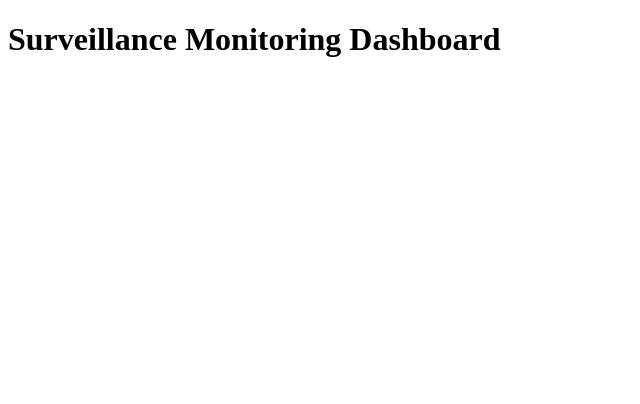
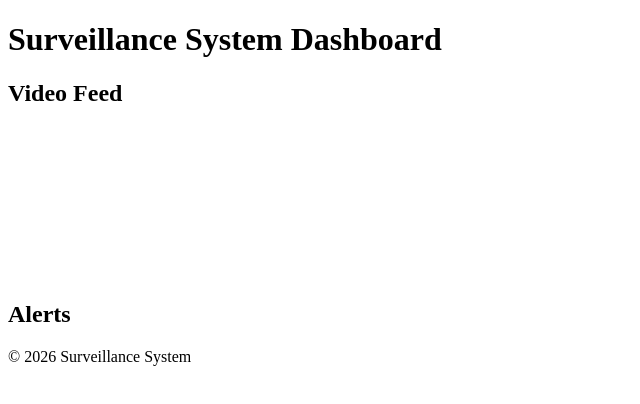
Before and after one commit to ardanansah62-bdg/Surveilans_PkmCibuntu-Bdg, a plain HTML site: page index.html in a window 1280 px wide. Shown: the whole page, without its empty margins (0-640 px from the left). Drawn offline with Linux system fonts and the light colour scheme.

Commit message:
Create HTML layout for the surveillance application

```diff
--- a/index.html
+++ b/index.html
@@ -1,14 +1,28 @@
 <!DOCTYPE html>
-<html>
+<html lang="en">
 <head>
-    <title>Surveillance Dashboard</title>
-    <link rel="stylesheet" type="text/css" href="styles.css">
+    <meta charset="UTF-8">
+    <meta name="viewport" content="width=device-width, initial-scale=1.0">
+    <link rel="stylesheet" href="styles.css">
+    <title>Surveillance System</title>
 </head>
 <body>
-    <div id="dashboard">
-        <h1>Surveillance Monitoring Dashboard</h1>
-        <div id="real-time-monitoring"></div>
-        <script src="app.js"></script>
-    </div>
+    <header>
+        <h1>Surveillance System Dashboard</h1>
+    </header>
+    <main>
+        <section id="video-feed">
+            <h2>Video Feed</h2>
+            <video id="video" autoplay></video>
+        </section>
+        <section id="alerts">
+            <h2>Alerts</h2>
+            <ul id="alerts-list"></ul>
+        </section>
+    </main>
+    <footer>
+        <p>&copy; 2026 Surveillance System</p>
+    </footer>
+    <script src="script.js"></script>
 </body>
 </html>
```
